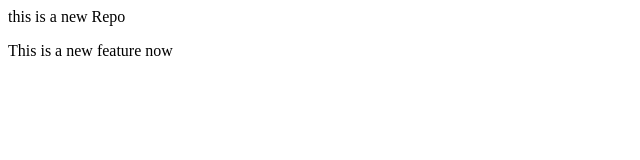
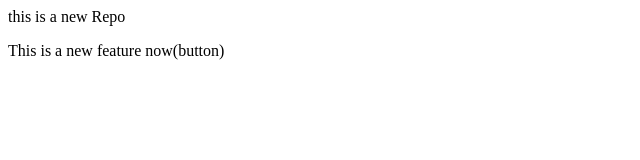
Before and after one commit to SATYAJIT-SAMAL/localrepo, a plain HTML site: page index.html in a window 1280 px wide. Shown: the full height of the page, 0-640 px from the left. Drawn offline with Linux system fonts and the light colour scheme.

Commit message:
Add button

```diff
--- a/index.html
+++ b/index.html
@@ -1,2 +1,2 @@
 <p>this is a new Repo</p>
-<p>This is a new feature now</p>
+<p>This is a new feature now(button)</p>
```
